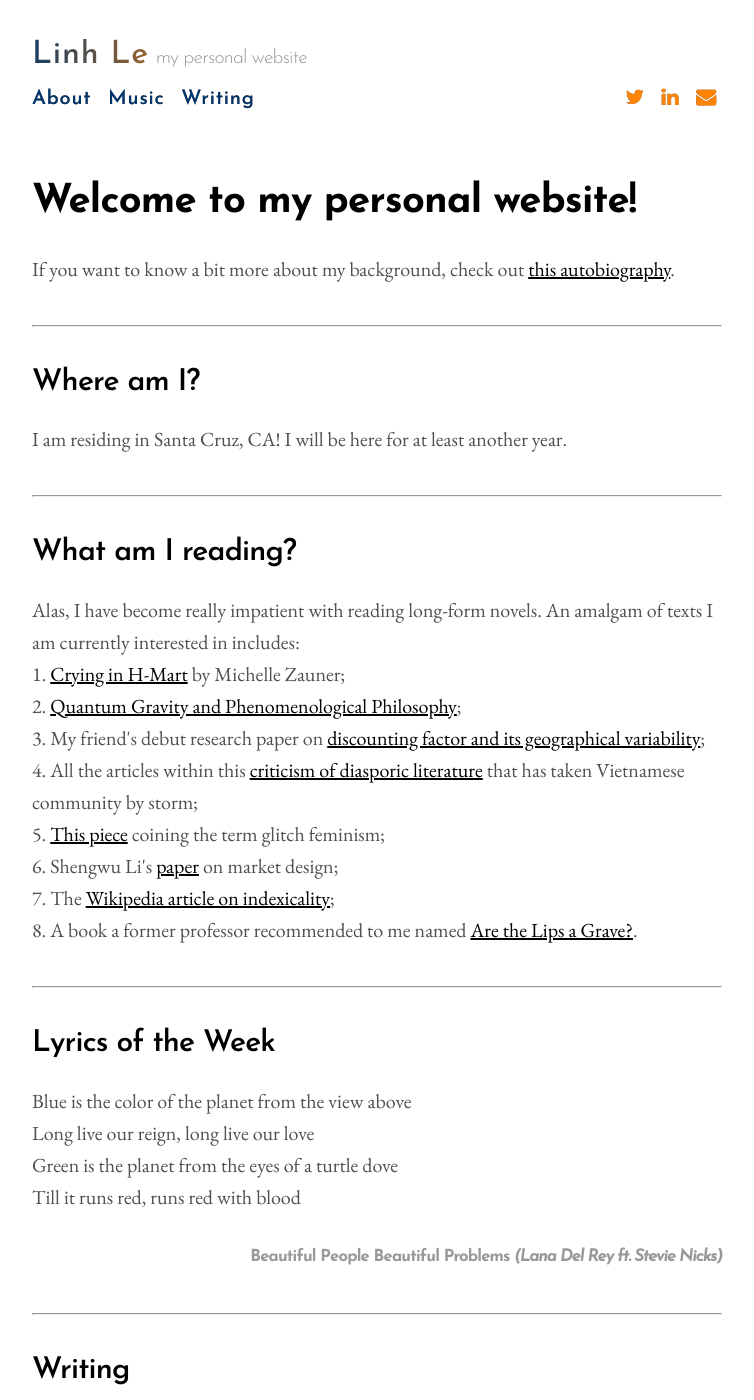
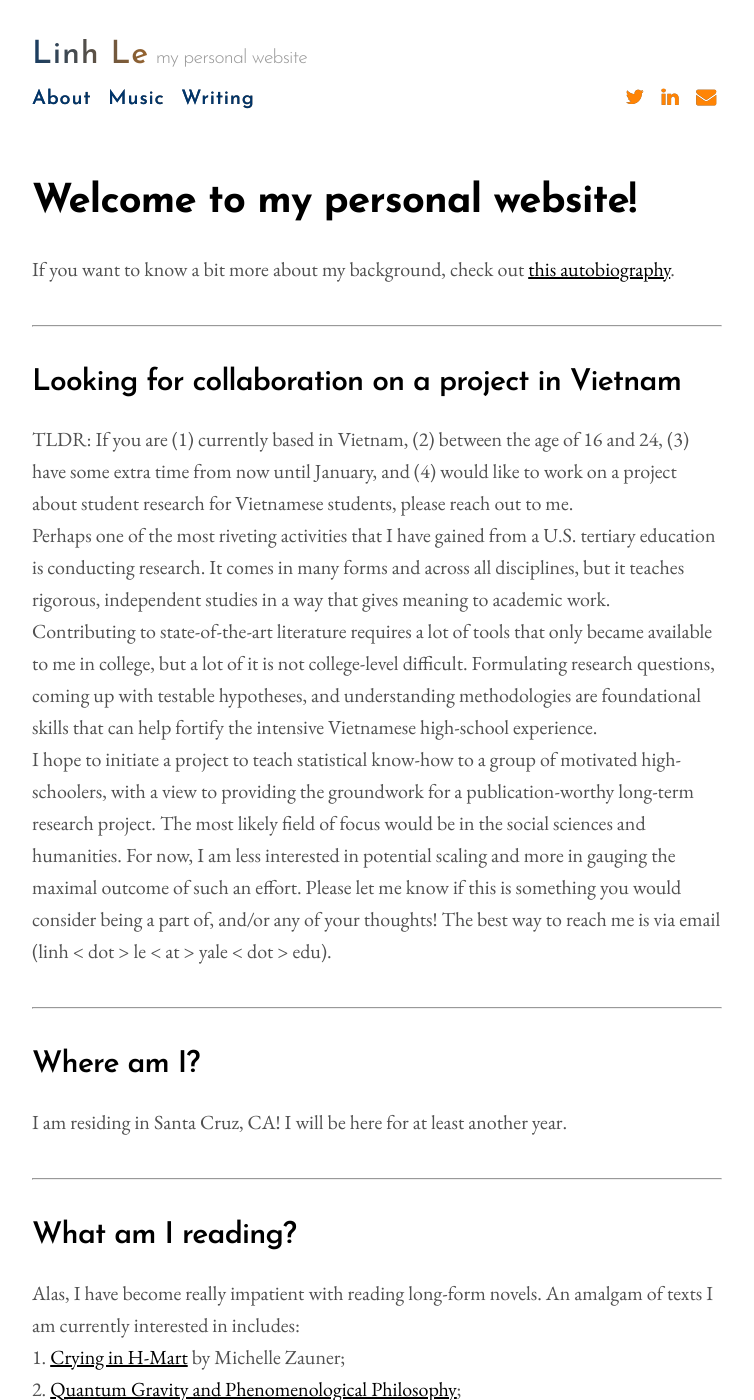
Before and after one commit to aidenva/aidenva.github.io, a Jekyll site: the page built from index.html, in a window 1280 px wide and 1400 px high. Shown: the whole window, without its empty margins (263-1017 px from the left). Built offline with Jekyll 4.4.1, drawn with Linux system fonts in a browser that asks for light colours; the list of posts is cut into pages by our own code.

Commit message:
research

```diff
--- a/_layouts/home.html
+++ b/_layouts/home.html
@@ -5,6 +5,21 @@ layout: default
 <h1>Welcome to my personal website!</h1>
 
 If you want to know a bit more about my background, check out <a href="https://lemanhlinh.com/about">this autobiography</a>.
+<hr>
+<h2>Looking for collaboration on a project in Vietnam</h2>
+
+TLDR: If you are (1) currently based in Vietnam, (2) between the age of 16 and 24, (3) have some extra time from now until January, and (4) would like to work on a project about student research for Vietnamese students, please reach out to me.<br>
+
+Perhaps one of the most riveting activities that I have gained from a U.S. tertiary education is conducting research.
+It comes in many forms and across all disciplines, but it teaches rigorous, independent studies in a way that gives meaning to academic work.<br>
+
+Contributing to state-of-the-art literature requires a lot of tools that only became available to me in college, but a lot of it is not college-level difficult.
+Formulating research questions, coming up with testable hypotheses, and understanding methodologies are foundational skills that can help fortify the intensive Vietnamese high-school experience.<br>
+
+I hope to initiate a project to teach statistical know-how to a group of motivated high-schoolers, with a view to providing the groundwork for a publication-worthy long-term research project.
+The most likely field of focus would be in the social sciences and humanities. For now, I am less interested in potential scaling and more in gauging the maximal outcome of such an effort.
+
+Please let me know if this is something you would consider being a part of, and/or any of your thoughts! The best way to reach me is via email (linh &lt; dot &gt; le &lt; at &gt; yale &lt; dot &gt; edu).
 <hr>
 
 <h2>Where am I?</h2>
```
